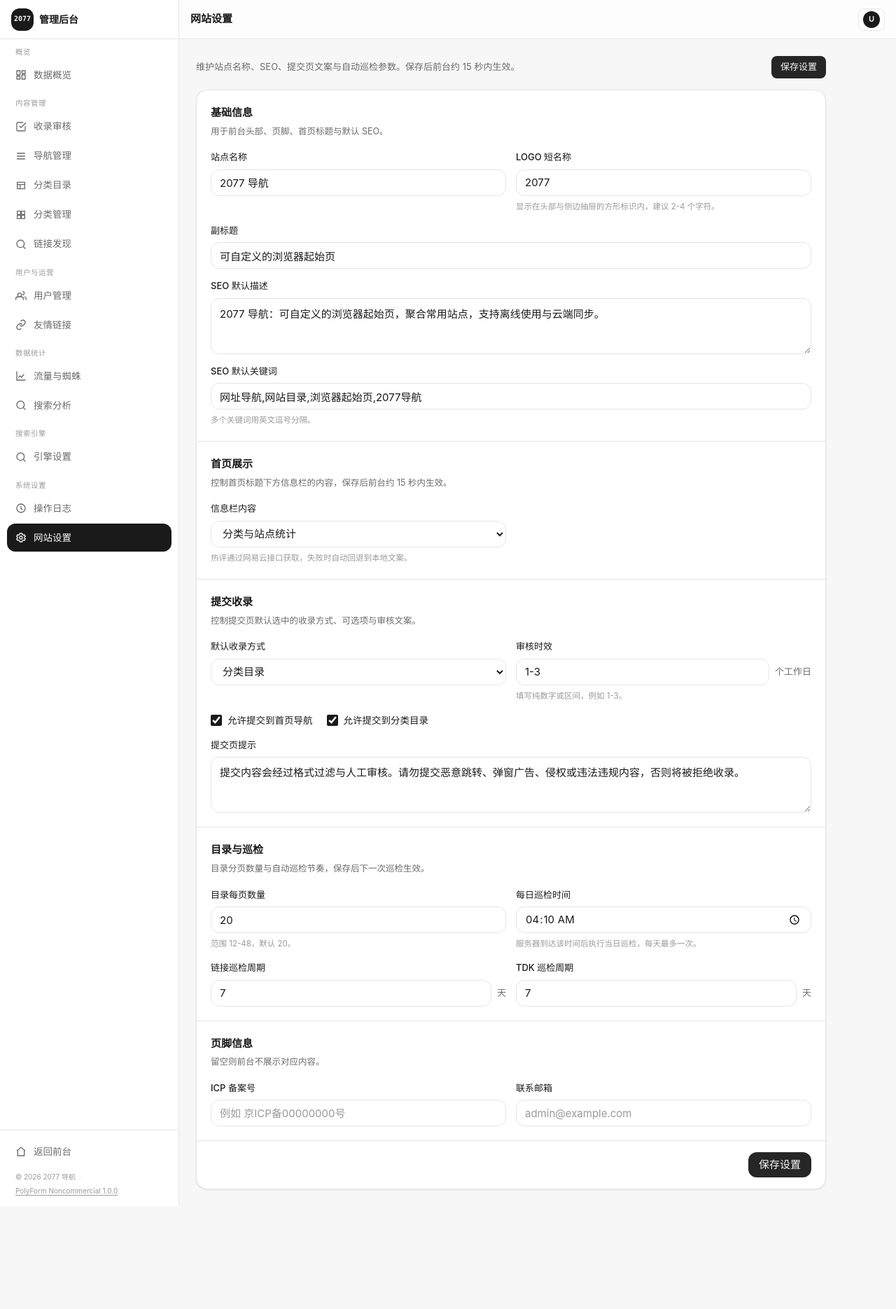
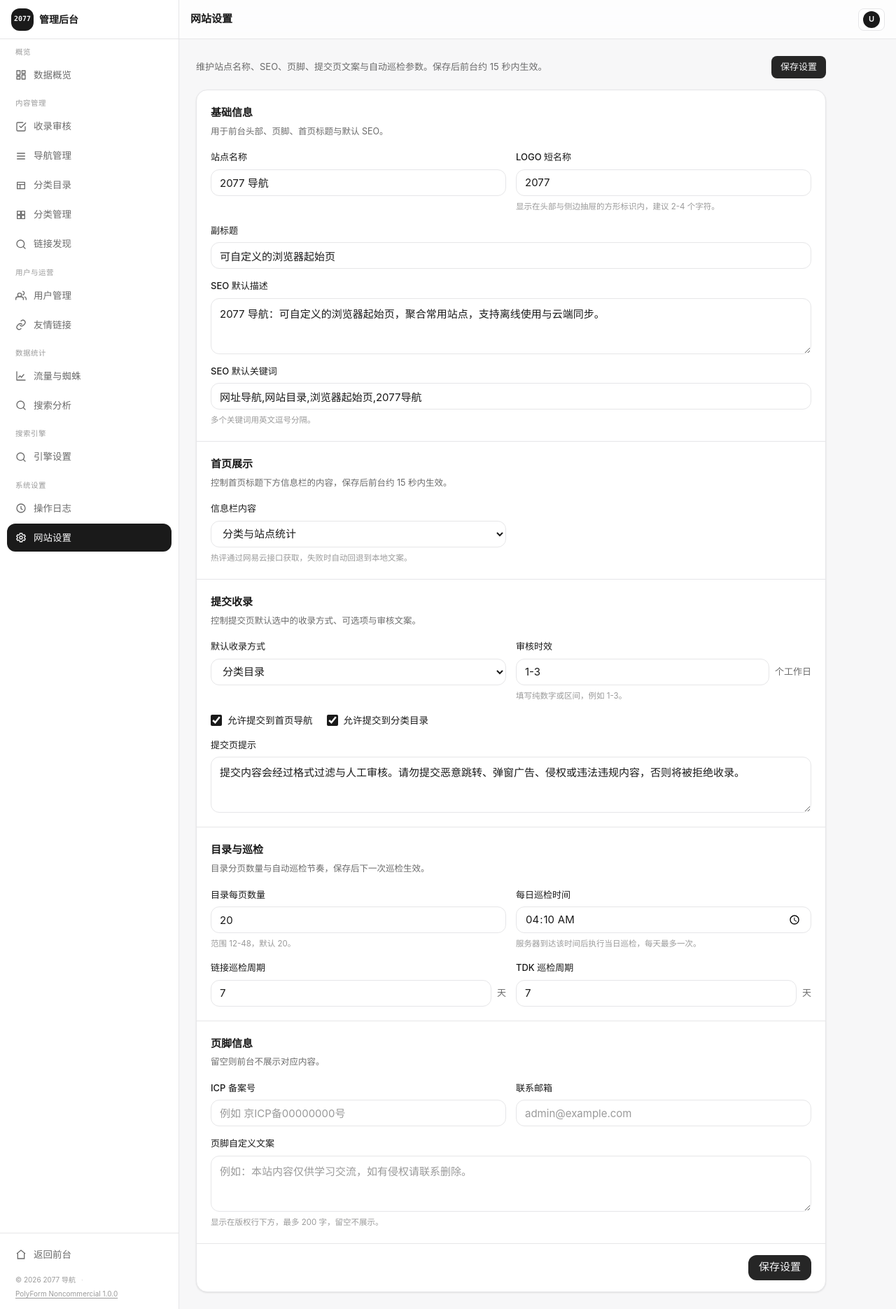
Before and after one commit to 2819074731/2077, a Nuxt app: page /admin/settings in a window 1280 px wide. Shown: the whole page at 70% size. Before the commit the page ends 1723 px from the top, so only its background shows below. Built offline with nearby package versions, Linux system fonts and the light colour scheme; no server answers.

Commit message:
feat(settings): 支持自定义页脚文案与备案信息展示

```diff
--- a/app/layouts/default.vue
+++ b/app/layouts/default.vue
@@ -133,8 +133,15 @@ function goHome() {
           >{{ f.name }}</a>
         </div>
         <div class="flex flex-col-reverse gap-3 sm:flex-row sm:items-center sm:justify-between">
-          <CopyrightBar />
-          <nav class="flex flex-wrap items-center gap-x-4 gap-y-1" aria-label="页脚导航">
+          <div class="flex min-w-0 flex-col gap-1.5">
+            <CopyrightBar />
+            <div v-if="settings.footerText || settings.icpNumber || settings.contactEmail" class="flex flex-wrap items-center gap-x-3 gap-y-1 text-[11.5px] text-ink3">
+              <span v-if="settings.footerText" class="whitespace-pre-line">{{ settings.footerText }}</span>
+              <a v-if="settings.icpNumber" href="https://beian.miit.gov.cn/" target="_blank" rel="noopener nofollow" class="hover:text-ink">{{ settings.icpNumber }}</a>
+              <a v-if="settings.contactEmail" :href="`mailto:${settings.contactEmail}`" class="hover:text-ink">{{ settings.contactEmail }}</a>
+            </div>
+          </div>
+          <nav class="flex flex-wrap items-center gap-x-4 gap-y-1 shrink-0" aria-label="页脚导航">
             <NuxtLink to="/site" class="hover:text-ink">分类目录</NuxtLink>
             <NuxtLink to="/sitemap" class="hover:text-ink">站点地图</NuxtLink>
             <NuxtLink to="/submit" class="hover:text-ink">提交收录</NuxtLink>
--- a/app/pages/admin/settings.vue
+++ b/app/pages/admin/settings.vue
@@ -65,7 +65,7 @@ async function save() {
   <div class="animate-fade-up max-w-[900px]">
     <div class="flex items-center gap-2 mb-4 flex-wrap">
       <p class="text-[13px] text-ink2 flex-1 min-w-[240px]">
-        维护站点名称、SEO、提交页文案与自动巡检参数。保存后前台约 15 秒内生效。
+        维护站点名称、SEO、页脚、提交页文案与自动巡检参数。保存后前台约 15 秒内生效。
       </p>
       <span v-if="msg" class="text-[12.5px]" :class="msgKind === 'err' ? 'text-danger' : 'text-ink2'">{{ msg }}</span>
       <button class="btn btn-sm btn-primary" :disabled="saving || loading" @click="save">{{ saving ? '保存中…' : '保存设置' }}</button>
@@ -209,6 +209,11 @@ async function save() {
             <span class="text-[13px] font-medium">联系邮箱</span>
             <input v-model="form.contactEmail" type="email" class="field" maxlength="120" placeholder="admin@example.com" />
           </label>
+          <label class="flex flex-col gap-1.5 sm:col-span-2">
+            <span class="text-[13px] font-medium">页脚自定义文案</span>
+            <textarea v-model="form.footerText" class="field !h-20 py-2.5 resize-y leading-6" maxlength="200" placeholder="例如：本站内容仅供学习交流，如有侵权请联系删除。" />
+            <span class="text-[11.5px] text-ink3">显示在版权行下方，最多 200 字，留空不展示。</span>
+          </label>
         </div>
       </section>
 
--- a/shared/siteSettings.ts
+++ b/shared/siteSettings.ts
@@ -59,6 +59,7 @@ export interface SiteSettings {
   tdkTtlDays: number
   icpNumber: string
   contactEmail: string
+  footerText: string
   github: GithubSettings
 }
 
@@ -80,6 +81,7 @@ export const DEFAULT_SITE_SETTINGS: SiteSettings = {
   tdkTtlDays: 7,
   icpNumber: '',
   contactEmail: '',
+  footerText: '',
   github: {
     enabled: true,
     defaultSort: 'best',
@@ -186,6 +188,7 @@ export function normalizeSiteSettings(raw: any): SiteSettings {
     tdkTtlDays: integer(src.tdkTtlDays, DEFAULT_SITE_SETTINGS.tdkTtlDays, 1, 90),
     icpNumber: text(src.icpNumber, DEFAULT_SITE_SETTINGS.icpNumber, 60),
     contactEmail: text(src.contactEmail, DEFAULT_SITE_SETTINGS.contactEmail, 120),
+    footerText: text(src.footerText, DEFAULT_SITE_SETTINGS.footerText, 200),
     github: {
       enabled: bool(ghSrc.enabled, DEFAULT_SITE_SETTINGS.github.enabled),
       defaultSort: ghSort,
```
Also changed, not shown: 1 other file (tests, documents, lock files or other folders).
